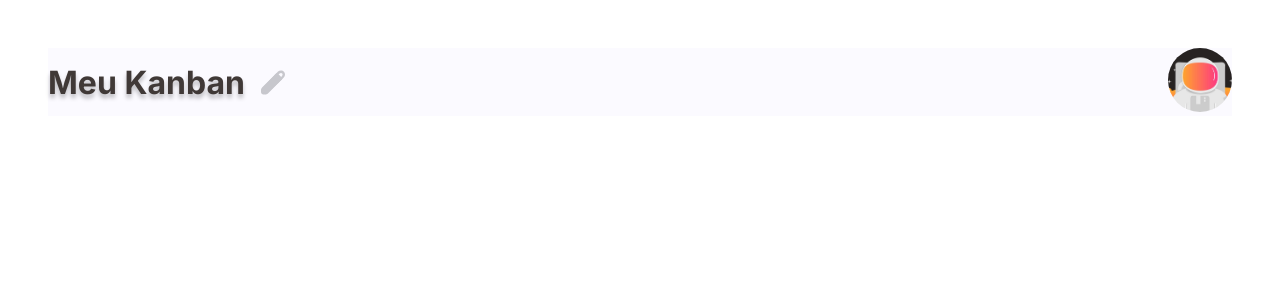
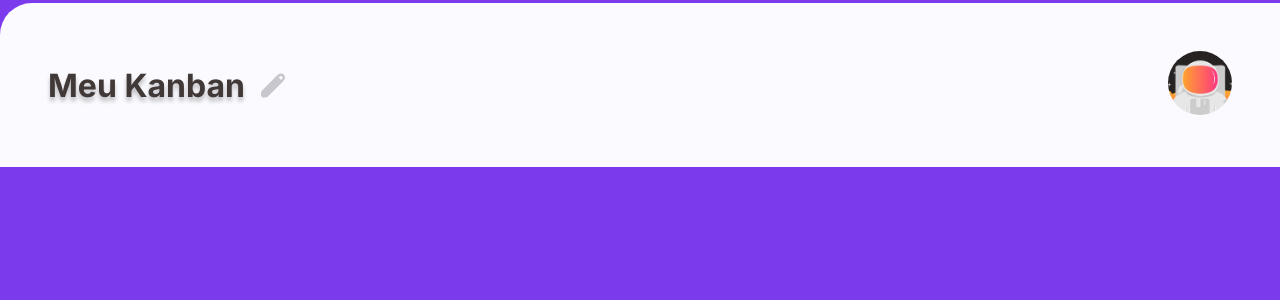
Before and after one commit to Rafaelnoll/kanban_front_end, a React app: page / in a window 1280 px wide. Shown: the top 300 px of the page. Built offline with nearby package versions, Linux system fonts and the light colour scheme.

Commit message:
Style: Adding background to the body + rounded corner in the KanbanPage

```diff
--- a/src/pages/KanbanPage/styles.ts
+++ b/src/pages/KanbanPage/styles.ts
@@ -3,7 +3,9 @@ import styled, { css } from 'styled-components';
 export const Container = styled.div`
   ${({ theme }) => css`
     background-color: ${theme.color.background};
-    margin: ${theme.spacing.large};
+    padding: ${theme.spacing.large};
+    margin-top: 3px;
+    border-top-left-radius: 32px;
   `}
 `;
 
--- a/src/styles/GlobalStyles.ts
+++ b/src/styles/GlobalStyles.ts
@@ -1,4 +1,4 @@
-import { createGlobalStyle } from 'styled-components';
+import { createGlobalStyle, css } from 'styled-components';
 
 const GlobalStyles = createGlobalStyle`
     * {
@@ -10,6 +10,12 @@ const GlobalStyles = createGlobalStyle`
     body, html {
       font-family: 'Inter', sans-serif;
     }
+
+    body {
+      ${({ theme }) => css`
+        background-color: ${theme.color.primary};
+      `}
+    }
 `;
 
 export default GlobalStyles;
```
